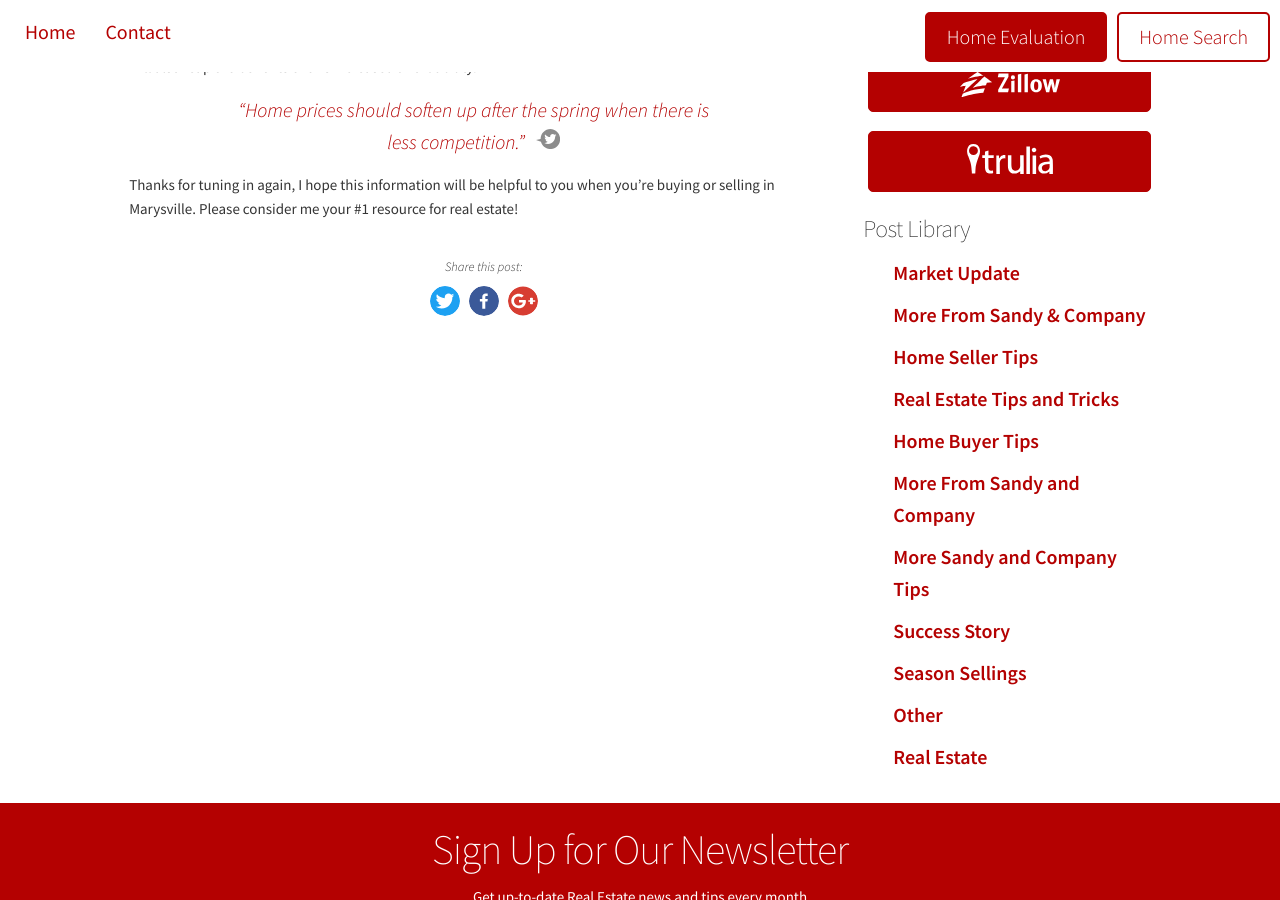
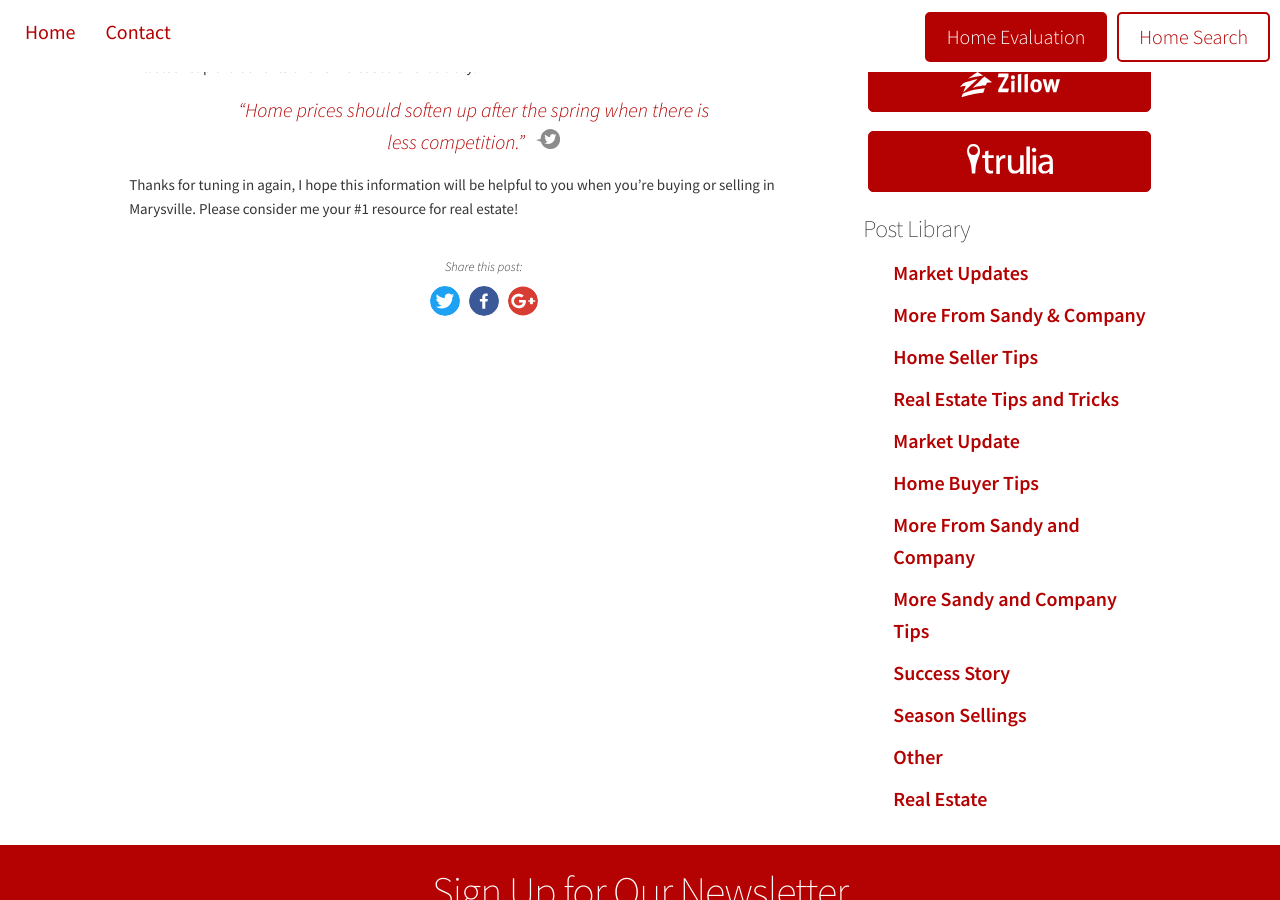
Before and after one commit to Vyral/sandy-eagon-blog, a Jekyll site: the page built from _posts/2015-03-23-marysville-real-estate-market-update.md, in a window 1280 px wide and 900 px high, scrolled down 1166 px. Built offline with Jekyll 4.4.1, drawn with Linux system fonts in a browser that asks for light colours; nearby versions of some CDN libraries.

Commit message:
Updated '_posts/2015-03-23-marysville-real-estate-market-update.md' via CloudCannon

```diff
--- a/_posts/2015-03-23-marysville-real-estate-market-update.md
+++ b/_posts/2015-03-23-marysville-real-estate-market-update.md
@@ -4,7 +4,7 @@ title: How Can You Take Advantage of Puget Sound Real Estate?
 date: '2015-03-23T12:24:00.002-07:00'
 author: Vyral Admin
 tags:
-- Market Update
+- Market Updates
 modified_time: '2015-04-03T09:27:28.248-07:00'
 excerpt:
 enclosure:
```
